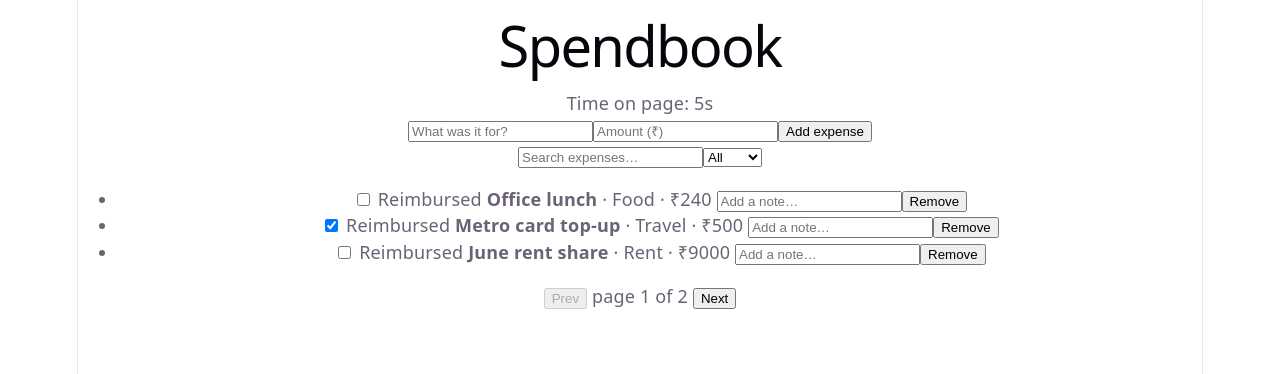
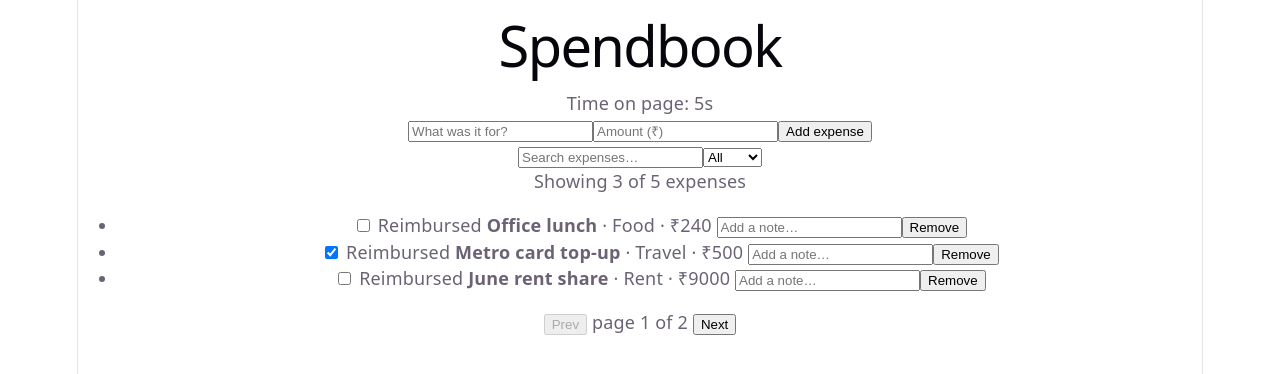
Before and after one commit to mahi1164/penthara-stage-2, a React (Vite) app in the folder Spendbook/: page / in a window 1280 px wide. Shown: the top 374 px of the page. Built offline with nearby package versions, Linux system fonts and the light colour scheme.

Commit message:
feature: add filtered expense count

```diff
--- a/Spendbook/src/App.jsx
+++ b/Spendbook/src/App.jsx
@@ -128,6 +128,11 @@ export default function App() {
       {serverMatches !== null && (
         <p className="matches">Server search: {serverMatches.length} match(es) for “{query}”</p>
       )}
+      <p className="count">
+        Showing {shown.length} of {visible.length} expenses
+      </p>
+
+<ul className="rows"></ul>
       <ul className="rows">
         {shown.map((x) => (
           <ExpenseRow key={x.id} expense={x}
```
